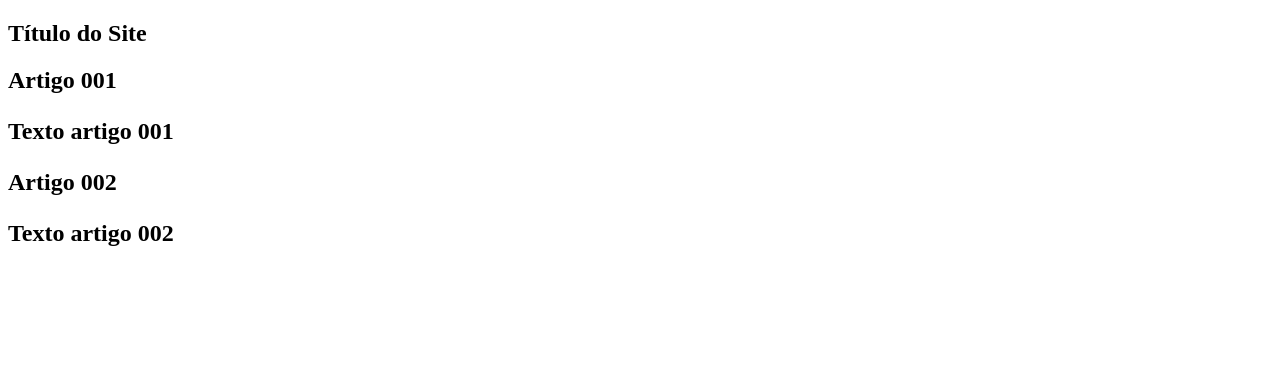
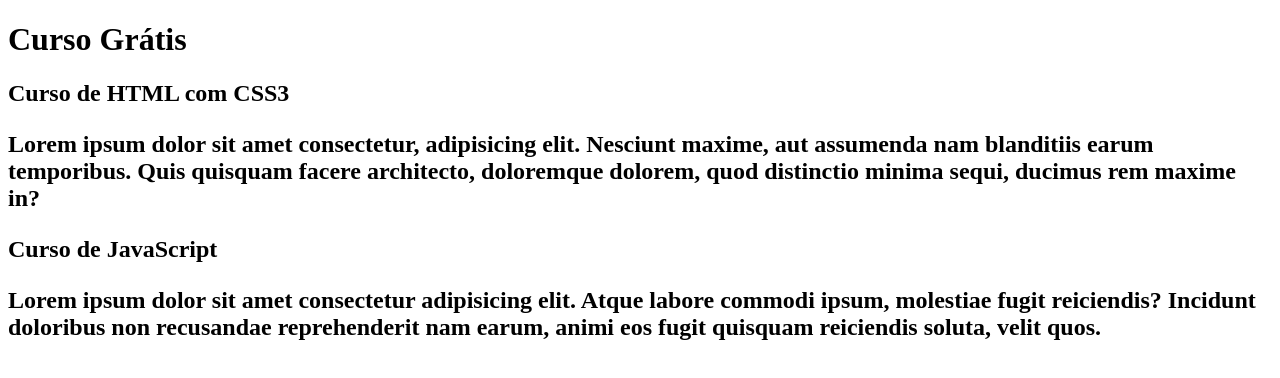
Before and after one commit to ElaineMolina/projeto-sitet, a plain HTML site: page index.html in a window 1280 px wide. Drawn offline with Linux system fonts and the light colour scheme.

Commit message:
comecei a escrever o conteúdo

```diff
--- a/index.html
+++ b/index.html
@@ -9,13 +9,13 @@
 <body>
     <main>
         <header>
-            <h2>Título do Site</h2>
+            <h1>Curso Grátis</h1>
             <header>
         <article>
-            <h2>Artigo 001<h2>                  <p>Texto artigo 001</p>
+            <h2>Curso de HTML com CSS3<h2>                  <p>Lorem ipsum dolor sit amet consectetur, adipisicing elit. Nesciunt maxime, aut assumenda nam blanditiis earum temporibus. Quis quisquam facere architecto, doloremque dolorem, quod distinctio minima sequi, ducimus rem maxime in?</p>
         </article>
         <article>
-            <h2>Artigo 002<h2>                  <p>Texto artigo 002</p>
+            <h2>Curso de JavaScript<h2>                  <p>Lorem ipsum dolor sit amet consectetur adipisicing elit. Atque labore commodi ipsum, molestiae fugit reiciendis? Incidunt doloribus non recusandae reprehenderit nam earum, animi eos fugit quisquam reiciendis soluta, velit quos.</p>
 
         </article>
     </main>
```
